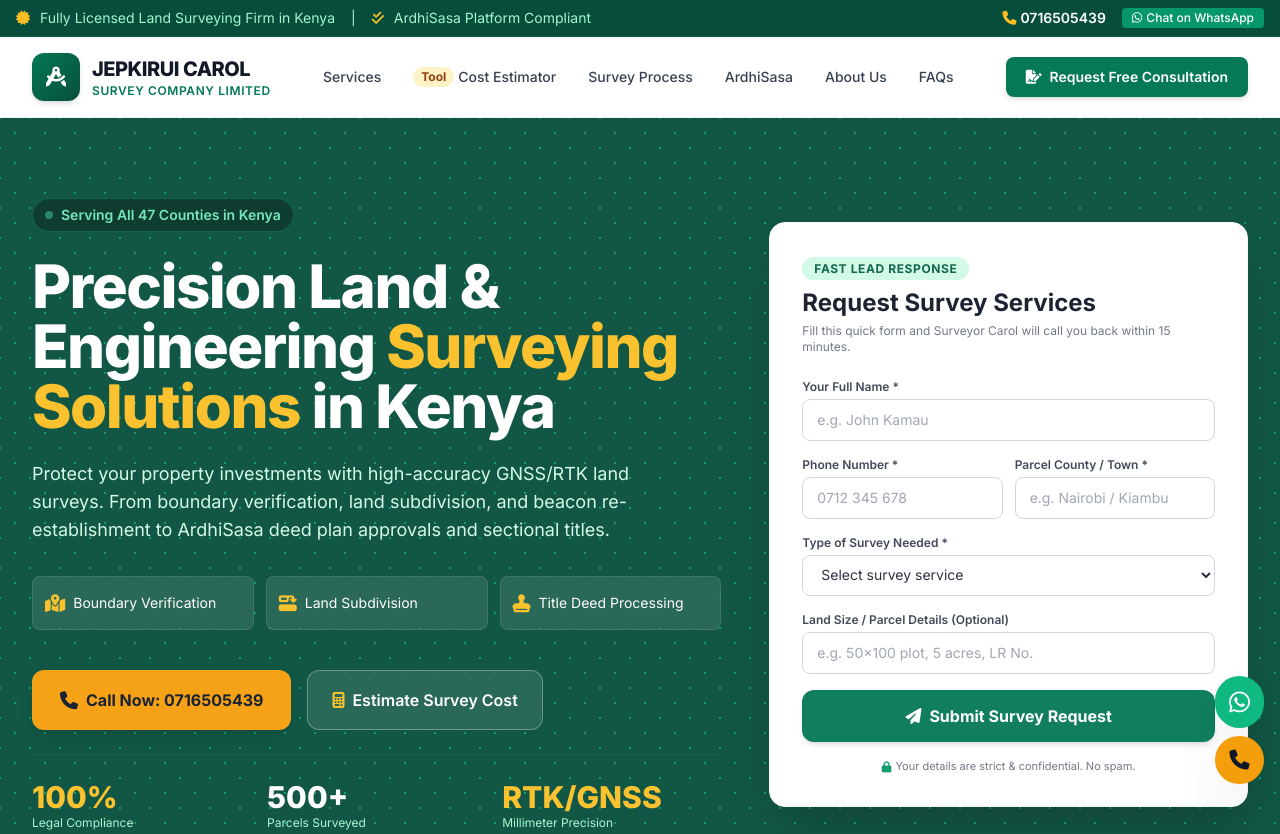
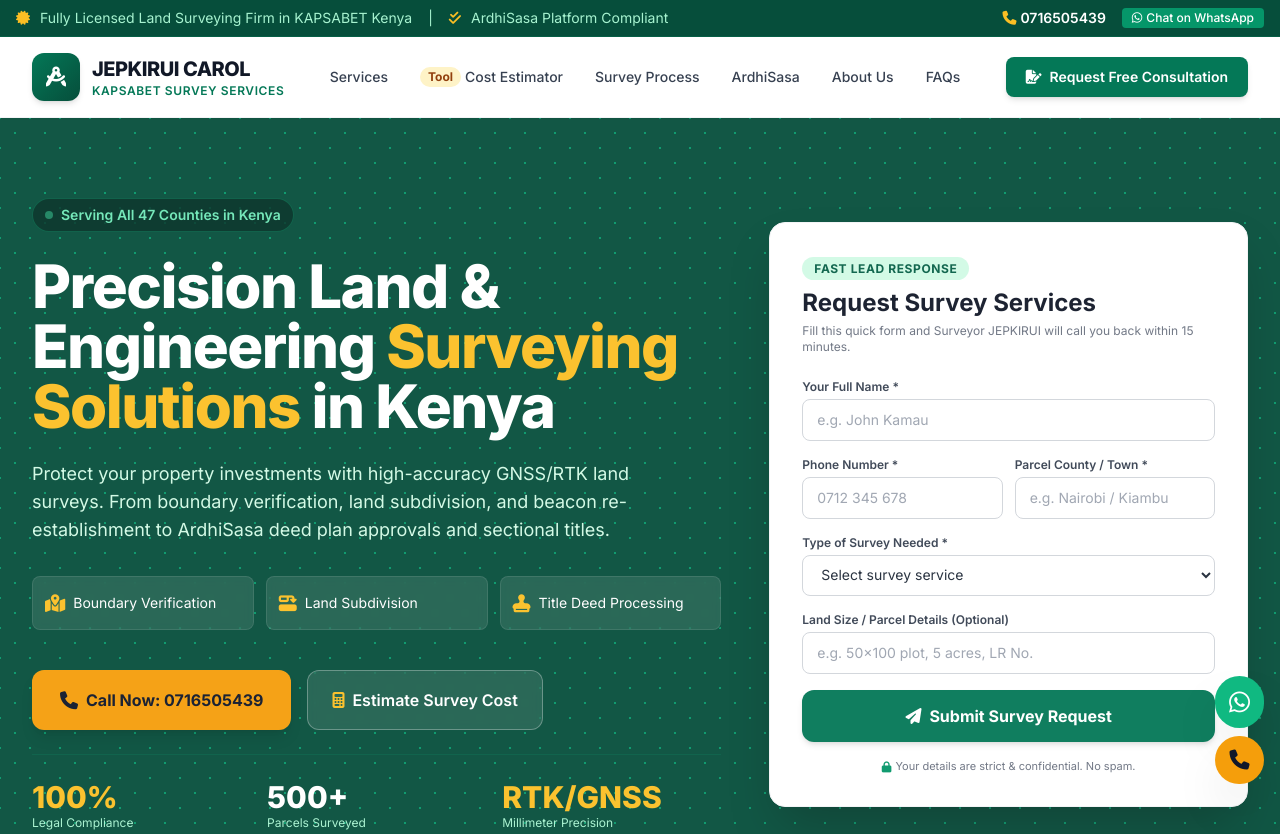
Before and after one commit to WANDIEMA-COM/JEPCAROSURVEY, a plain HTML site: page index.html in a window 1280 px wide. Shown: the top 834 px of the page. Drawn offline with nearby package versions, Linux system fonts and the light colour scheme.

Commit message:
Update index.html

```diff
--- a/index.html
+++ b/index.html
@@ -3,7 +3,7 @@
 <head>
     <meta charset="UTF-8">
     <meta name="viewport" content="width=device-width, initial-scale=1.0">
-    <title>Jepkirui Carol Survey Company Limited | Licensed Land Surveyors Kenya</title>
+    <title>Jepkirui Carol Survey Company Limited | Licensed Land Surveyors KAPSABET Kenya</title>
     <meta name="description" content="Professional & Licensed Land Surveyors in Kenya. Cadastral Survey, Land Subdivision, Beacon Re-establishment, Topographic Survey, Sectional Titles & ArdhiSasa Compliance. Call 0716505439.">
 
     <!-- Tailwind CSS CDN -->
@@ -65,7 +65,7 @@
     <div class="bg-brand-900 text-white text-xs md:text-sm py-2 px-4 border-b border-brand-800">
         <div class="max-w-7xl mx-auto flex flex-col sm:flex-row justify-between items-center gap-2">
             <div class="flex items-center gap-4 text-emerald-200">
-                <span><i class="fa-solid fa-certificate text-amber-400 mr-1.5"></i> Fully Licensed Land Surveying Firm in Kenya</span>
+                <span><i class="fa-solid fa-certificate text-amber-400 mr-1.5"></i> Fully Licensed Land Surveying Firm in KAPSABET Kenya</span>
                 <span class="hidden md:inline">|</span>
                 <span class="hidden md:inline"><i class="fa-solid fa-check-double text-amber-400 mr-1.5"></i> ArdhiSasa Platform Compliant</span>
             </div>
@@ -91,7 +91,7 @@
                     </div>
                     <div>
                         <span class="block font-black text-lg md:text-xl text-gray-900 leading-tight uppercase tracking-tight">JEPKIRUI CAROL</span>
-                        <span class="block text-xs font-semibold text-brand-700 tracking-wider">SURVEY COMPANY LIMITED</span>
+                        <span class="block text-xs font-semibold text-brand-700 tracking-wider">KAPSABET SURVEY SERVICES </span>
                     </div>
                 </a>
 
@@ -208,7 +208,7 @@
                         <div class="mb-6">
                             <span class="bg-emerald-100 text-brand-800 font-bold text-xs px-3 py-1 rounded-full uppercase tracking-wider">Fast Lead Response</span>
                             <h2 class="text-2xl font-bold text-gray-900 mt-2">Request Survey Services</h2>
-                            <p class="text-xs text-gray-500 mt-1">Fill this quick form and Surveyor Carol will call you back within 15 minutes.</p>
+                            <p class="text-xs text-gray-500 mt-1">Fill this quick form and Surveyor JEPKIRUI will call you back within 15 minutes.</p>
                         </div>
 
                         <form id="heroLeadForm" onsubmit="handleHeroSubmit(event)" class="space-y-4">
@@ -303,7 +303,7 @@
                         <div>
                             <label class="block text-sm font-bold text-gray-800 mb-1.5">4. Parcel Location Region in Kenya</label>
                             <select id="calcRegion" onchange="calculateEstimate()" class="w-full p-3 rounded-lg border border-gray-300 focus:ring-2 focus:ring-brand-600 outline-none text-sm bg-white">
-                                <option value="nairobi_metropolitan">Nairobi Metropolitan (Nairobi, Kiambu, Kajiado, Machakos)</option>
+                                <option value="nairobi_metropolitan">KAPSABET Metropolitan (Nairobi, Kiambu, Kajiado, Machakos)</option>
                                 <option value="rift_valley">Rift Valley (Nakuru, Uasin Gishu, Nandi, Kericho, Trans Nzoia)</option>
                                 <option value="central_kenya">Central Kenya (Nyeri, Murang'a, Kirinyaga, Nyandarua)</option>
                                 <option value="coast_western">Coast, Nyanza & Western Kenya</option>
```
